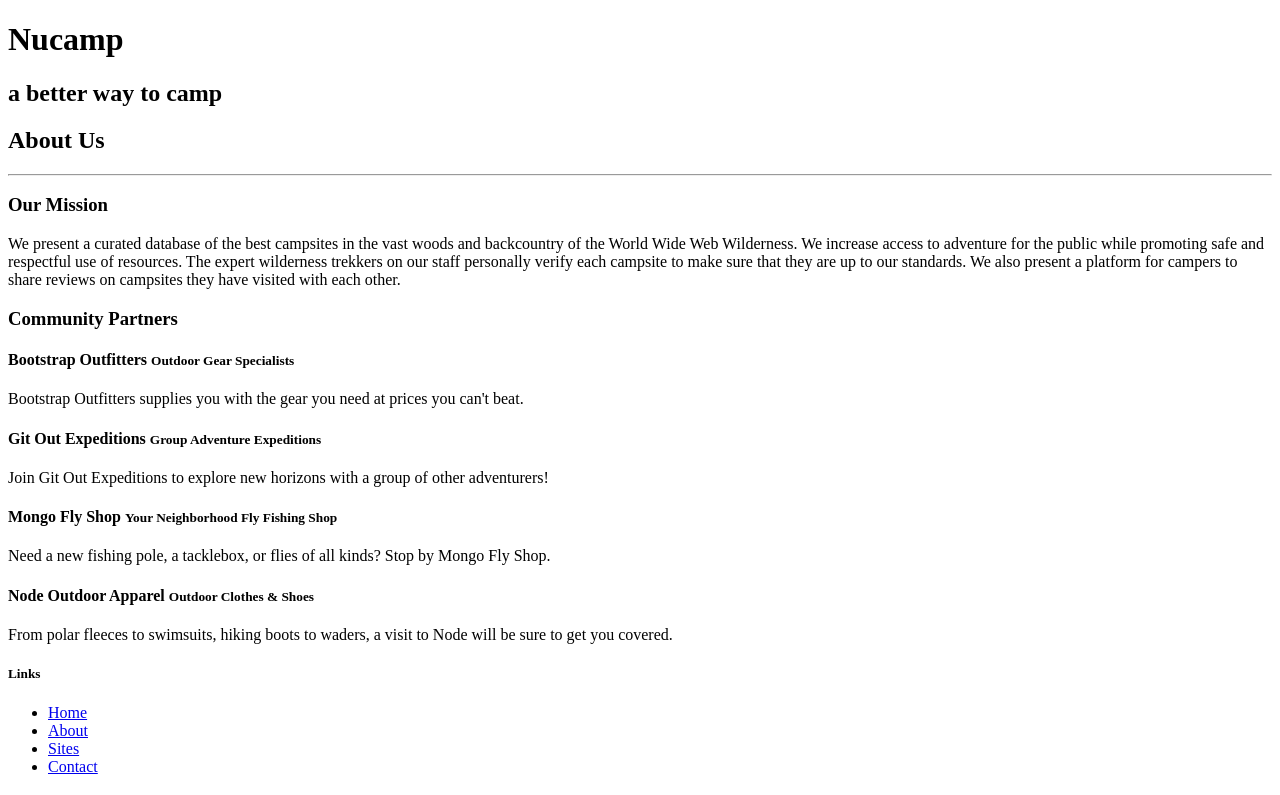
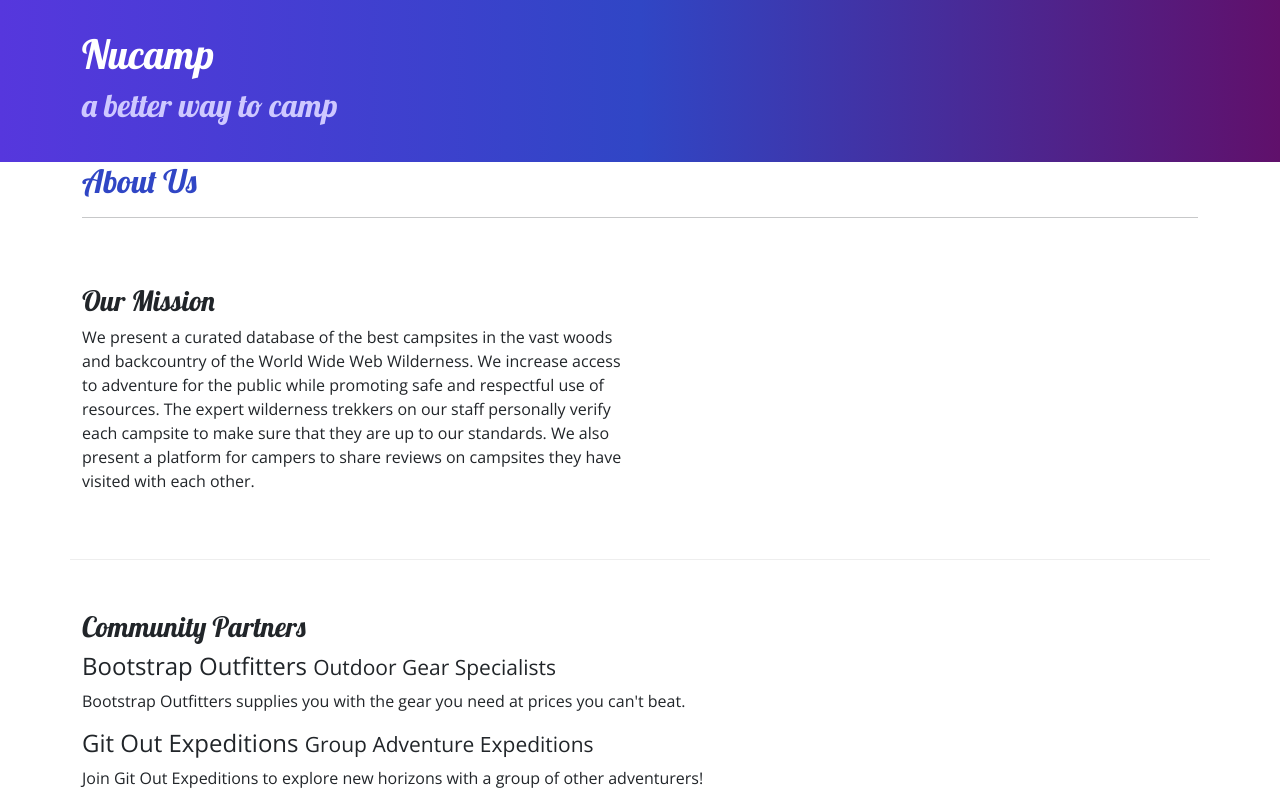
Before and after one commit to cheberly603/nucampsite, a plain HTML site: page nucampsite/aboutus.html in a window 1280 px wide. Shown: the top 795 px of the page. Drawn offline with nearby package versions, Linux system fonts and the light colour scheme.

Commit message:
update aboutus page and update edits

```diff
--- a/nucampsite/about-us.html
+++ b/nucampsite/aboutus.html
@@ -5,6 +5,13 @@
     <!-- Required meta tags always come first -->
     <meta charset="utf-8" />
     <meta name="viewport" content="width=device-width, initial-scale=1" />
+    <!--Bootstrap CSS-->
+    <link href="https://cdn.jsdelivr.net/npm/bootstrap@5.2.3/dist/css/bootstrap.min.css" rel="stylesheet" integrity="sha384-rbsA2VBKQhggwzxH7pPCaAqO46MgnOM80zW1RWuH61DGLwZJEdK2Kadq2F9CUG65" crossorigin="anonymous"/>
+    <title>Nucamp: A Better Way To Camp</title>
+
+    <!--Additional CSS MUST be placed AFTER the Bootstrap link-->
+    <link rel="stylesheet" href="https://fonts.googleapis.com/css?family=Lobster|Open+Sans"/>
+    <link rel="stylesheet" href="css/styles.css"/>
 
     <title>Nucamp: A Better Way To Camp</title>
 </head>
@@ -22,16 +29,16 @@
         </div>
     </header>
 
-    <main>
-        <div>
-            <div>
+    <main class="container">
+        <div class="row">
+            <div class="col">
                <h2>About Us</h2>
                <hr />
             </div>
         </div>
 
-        <section>
-            <div>
+        <section class="row row-content">
+            <div class="col col-sm-6">
                 <h3>Our Mission</h3>
                 <p>We present a curated database of the best campsites in the vast woods and backcountry of the World Wide Web Wilderness. We increase access
                 to adventure for the public while promoting safe and respectful use of resources. The expert wilderness trekkers on our staff personally verify each
@@ -40,17 +47,17 @@
             </div>
         </section>
 
-        <section>
-            <div>
+        <section class="row row-content">
+            <div class="col">
                 <h3>Community Partners</h3>
                 <h4>Bootstrap Outfitters <small>Outdoor Gear Specialists</small></h4>
-                <p>Bootstrap Outfitters supplies you with the gear you need at prices you can't beat.</p>
+                <p class="d-none d-sm-block">Bootstrap Outfitters supplies you with the gear you need at prices you can't beat.</p>
                 <h4>Git Out Expeditions <small>Group Adventure Expeditions</small></h4>
-                <p>Join Git Out Expeditions to explore new horizons with a group of other adventurers!</p>
+                <p class="d-none d-sm-block">Join Git Out Expeditions to explore new horizons with a group of other adventurers!</p>
                 <h4>Mongo Fly Shop <small>Your Neighborhood Fly Fishing Shop</small></h4>
-                <p>Need a new fishing pole, a tacklebox, or flies of all kinds? Stop by Mongo Fly Shop.</p>
+                <p class="d-none d-sm-block">Need a new fishing pole, a tacklebox, or flies of all kinds? Stop by Mongo Fly Shop.</p>
                 <h4>Node Outdoor Apparel <small>Outdoor Clothes & Shoes</small></h4>
-                <p>From polar fleeces to swimsuits, hiking boots to waders, a visit to Node will be sure to get you covered.</p>
+                <p class="d-none d-sm-block">From polar fleeces to swimsuits, hiking boots to waders, a visit to Node will be sure to get you covered.</p>
             </div>
         </section>
     </main>
@@ -62,7 +69,7 @@
                     <h5>Links</h5>
                     <ul class="list-unstyled">
                         <li><a href="index.html">Home</a></li>
-                        <li><a href="#">About</a></li>
+                        <li><a href="aboutus.html">About</a></li>
                         <li><a href="#">Sites</a></li>
                         <li><a href="#">Contact</a></li>
                     </ul>
@@ -81,6 +88,8 @@
            </div>
         </div>
     </footer>
+    <!-- Bootstrap JavaScript plugins -->
+    <script src="https://cdn.jsdelivr.net/npm/bootstrap@5.2.3/dist/js/bootstrap.bundle.min.js" integrity="sha384-kenU1KFdBIe4zVF0s0G1M5b4hcpxyD9F7jL+jjXkk+Q2h455rYXK/7HAuoJl+0I4" crossorigin="anonymous"></script>
 
 </body>
 
```
Also changed, not shown: nucampsite/index.html (+5 -5 lines).
